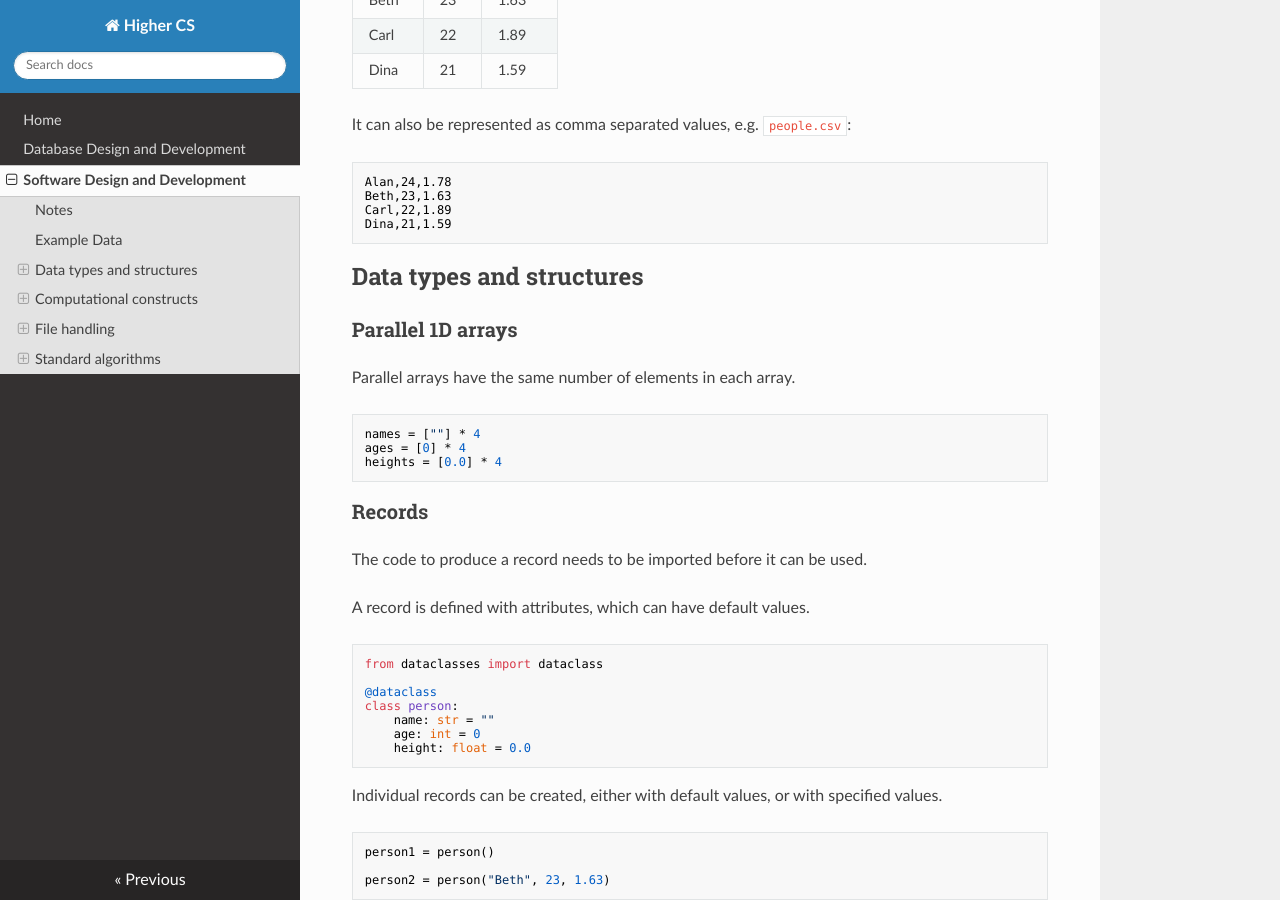
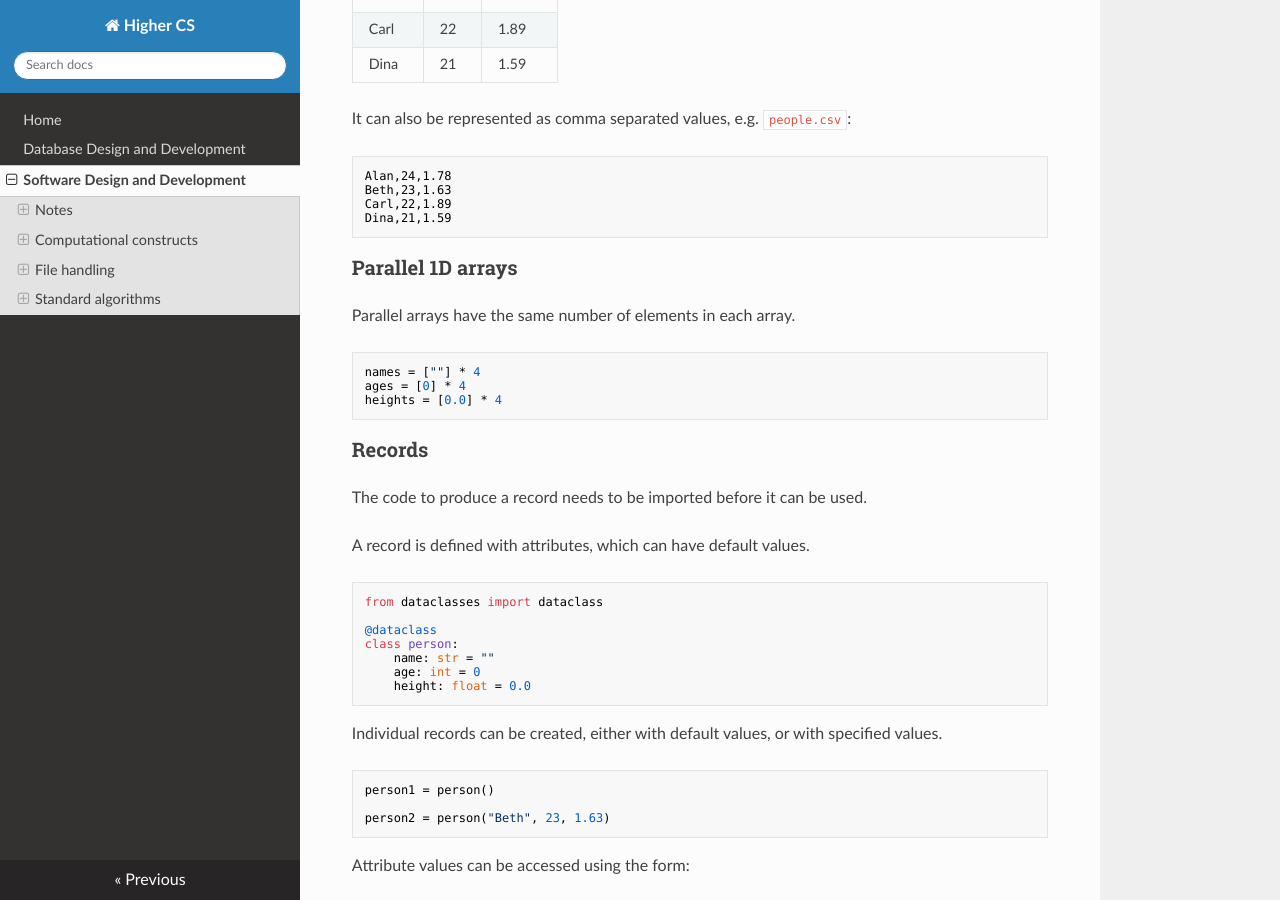
Before and after one commit to MrFriendCS/H-CS, an MkDocs documentation site: the page built from docs/H-CS-SDD.md, in a window 1280 px wide and 900 px high, scrolled down 528 px. Built offline with MkDocs 1.6.1, drawn with Linux system fonts in a browser that asks for light colours; nearby versions of some CDN libraries.

Commit message:
docs/H-CS-SDD.md updated from https://stackedit.io/

````diff
--- a/docs/H-CS-SDD.md
+++ b/docs/H-CS-SDD.md
@@ -6,7 +6,7 @@ All the code examples use Python.
 
 These notes are focused on Higher Computing Science so some terms are used differently.  Any reference to an `array` will actually use a `list`.
 
-## Example Data
+### Example Data
 
 The data used in the examples can be represented in a table:
 
@@ -25,8 +25,6 @@ Beth,23,1.63
 Carl,22,1.89
 Dina,21,1.59
 ```
-
-## Data types and structures
 
 ### Parallel 1D arrays
 
````
Also changed, not shown: other parts of docs/H-CS-SDD.md (+3 -0 lines).
